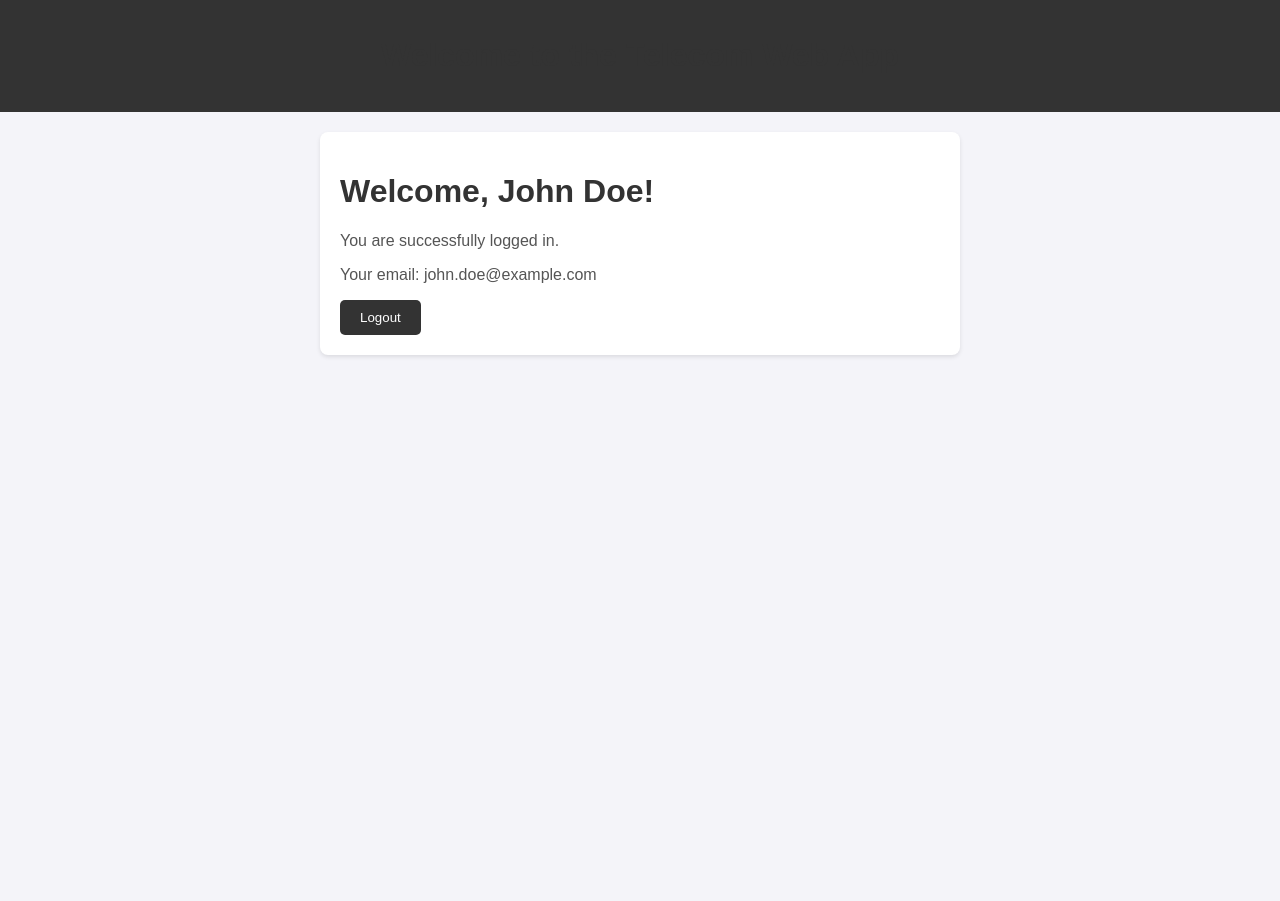
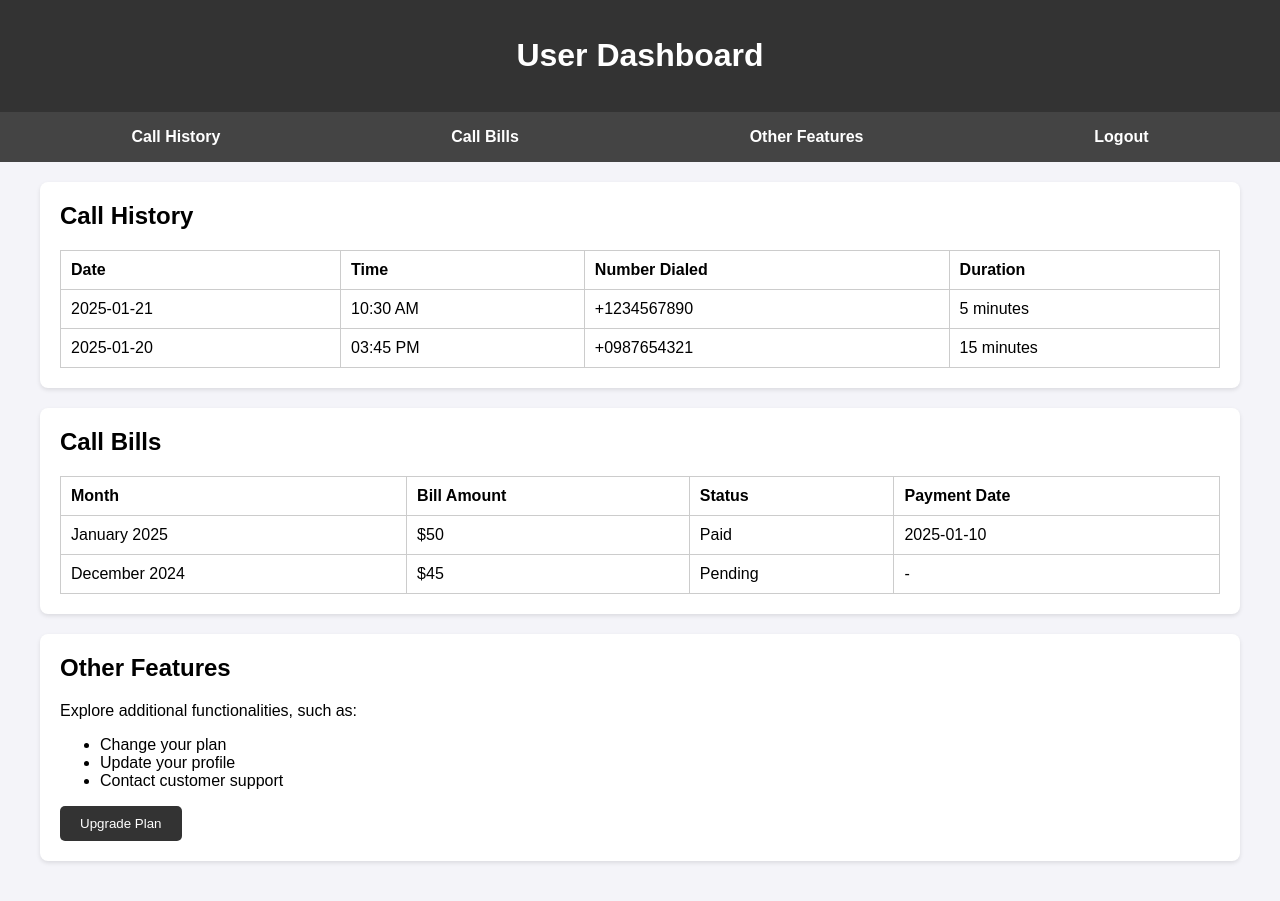
Before and after one commit to jttx-bits/telecomm_webapp, a Flask app: template templates/dashboard.html in a window 1280 px wide. Before the commit the page ends 357 px from the top, so only its background shows below. Run offline with Flask 3, Linux system fonts and the light colour scheme; the template is opened without the code that fills it, so the values that code supplies are empty.

Commit message:
corrections

```diff
--- a/templates/dashboard.html
+++ b/templates/dashboard.html
@@ -14,23 +14,49 @@
         header {
             background-color: #333;
             color: white;
+            padding: 1em 0;
             text-align: center;
-            padding: 1em 0;
+        }
+        nav {
+            background-color: #444;
+            color: white;
+            padding: 1em;
+            display: flex;
+            justify-content: space-around;
+        }
+        nav a {
+            color: white;
+            text-decoration: none;
+            font-weight: bold;
+        }
+        nav a:hover {
+            text-decoration: underline;
         }
         main {
-            margin: 20px auto;
             padding: 20px;
-            width: 80%;
-            max-width: 600px;
+            max-width: 1200px;
+            margin: 0 auto;
+        }
+        section {
+            margin-bottom: 20px;
+            padding: 20px;
             background: white;
             border-radius: 8px;
             box-shadow: 0 2px 4px rgba(0, 0, 0, 0.1);
         }
-        h1 {
-            color: #333;
+        section h2 {
+            margin-top: 0;
         }
-        p {
-            color: #555;
+        table {
+            width: 100%;
+            border-collapse: collapse;
+        }
+        table, th, td {
+            border: 1px solid #ccc;
+        }
+        th, td {
+            padding: 10px;
+            text-align: left;
         }
         button {
             background-color: #333;
@@ -47,36 +73,86 @@
 </head>
 <body>
     <header>
-        <h1>Welcome to the Telecom Web App</h1>
+        <h1>User Dashboard</h1>
     </header>
+    <nav>
+        <a href="#callHistory">Call History</a>
+        <a href="#callBills">Call Bills</a>
+        <a href="#otherFeatures">Other Features</a>
+        <a href="index.html">Logout</a>
+    </nav>
     <main>
-        <!-- User Info Section -->
-        <h1>Welcome, <span id="userName">User</span>!</h1>
-        <p>You are successfully logged in.</p>
+        <!-- Call History Section -->
+        <section id="callHistory">
+            <h2>Call History</h2>
+            <table>
+                <thead>
+                    <tr>
+                        <th>Date</th>
+                        <th>Time</th>
+                        <th>Number Dialed</th>
+                        <th>Duration</th>
+                    </tr>
+                </thead>
+                <tbody>
+                    <tr>
+                        <td>2025-01-21</td>
+                        <td>10:30 AM</td>
+                        <td>+1234567890</td>
+                        <td>5 minutes</td>
+                    </tr>
+                    <tr>
+                        <td>2025-01-20</td>
+                        <td>03:45 PM</td>
+                        <td>+0987654321</td>
+                        <td>15 minutes</td>
+                    </tr>
+                    <!-- More rows can be dynamically added here -->
+                </tbody>
+            </table>
+        </section>
 
-        <!-- Display email or other details -->
-        <p>Your email: <span id="userEmail">user@example.com</span></p>
+        <!-- Call Bills Section -->
+        <section id="callBills">
+            <h2>Call Bills</h2>
+            <table>
+                <thead>
+                    <tr>
+                        <th>Month</th>
+                        <th>Bill Amount</th>
+                        <th>Status</th>
+                        <th>Payment Date</th>
+                    </tr>
+                </thead>
+                <tbody>
+                    <tr>
+                        <td>January 2025</td>
+                        <td>$50</td>
+                        <td>Paid</td>
+                        <td>2025-01-10</td>
+                    </tr>
+                    <tr>
+                        <td>December 2024</td>
+                        <td>$45</td>
+                        <td>Pending</td>
+                        <td>-</td>
+                    </tr>
+                    <!-- More rows can be dynamically added here -->
+                </tbody>
+            </table>
+        </section>
 
-        <!-- Logout Button -->
-        <button onclick="logout()">Logout</button>
+        <!-- Other Features Section -->
+        <section id="otherFeatures">
+            <h2>Other Features</h2>
+            <p>Explore additional functionalities, such as:</p>
+            <ul>
+                <li>Change your plan</li>
+                <li>Update your profile</li>
+                <li>Contact customer support</li>
+            </ul>
+            <button onclick="alert('This feature is coming soon!')">Upgrade Plan</button>
+        </section>
     </main>
-
-    <script>
-        // Example: Set user data dynamically
-        const userData = {
-            name: "John Doe",  // Replace with dynamic data
-            email: "john.doe@example.com"  // Replace with dynamic data
-        };
-
-        // Display user data
-        document.getElementById("userName").textContent = userData.name;
-        document.getElementById("userEmail").textContent = userData.email;
-
-        // Logout function
-        function logout() {
-            alert("You have been logged out!");
-            window.location.href = "login.html"; // Redirect to login page
-        }
-    </script>
 </body>
 </html>
```
Also changed, not shown: templates/index.html (line endings or trailing spaces).
